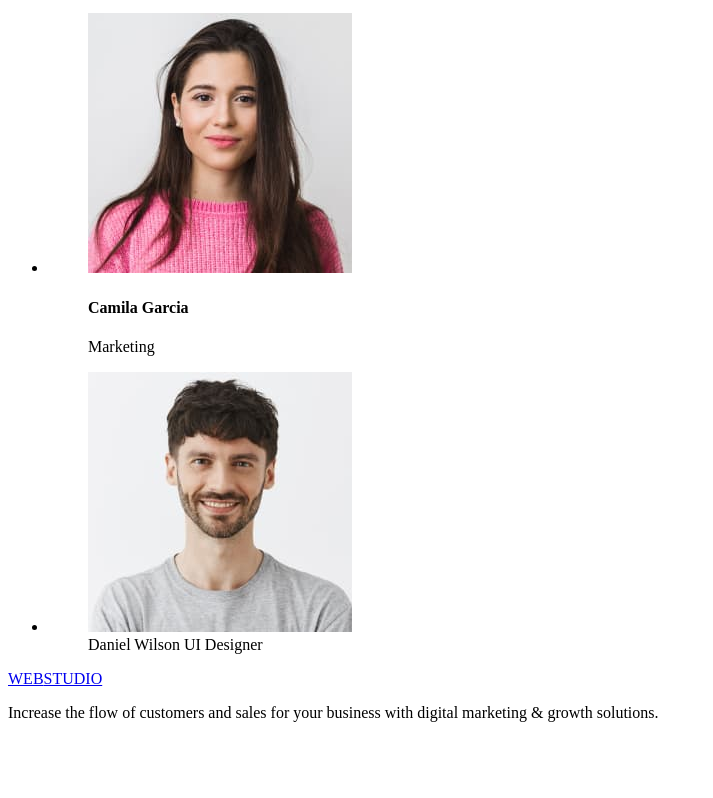
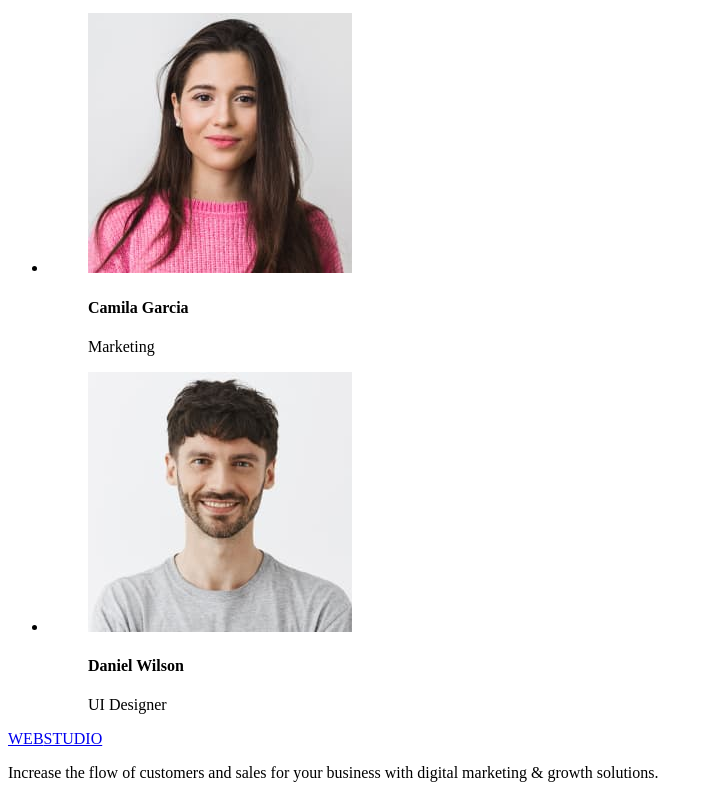
Before and after one commit to Canisa21/goit-markup-hw-01, a plain HTML site: page index.html in a window 1280 px wide. Shown: the part 2313-3111 px from the top of the page, without its empty margins (0-713 px from the left). Before the commit the page ends 3051 px from the top, so only its background shows below. Drawn offline with Linux system fonts and the light colour scheme.

Commit message:
Update index.html

```diff
--- a/index.html
+++ b/index.html
@@ -48,8 +48,8 @@
             <p>
               Research and confirm brands that present the strongest digital
               growth opportunities and minimize risk.Research and confirm brands
-            that present the strongest digital growth opportunities and minimize
-            risk.
+              that present the strongest digital growth opportunities and
+              minimize risk.
             </p>
           </li>
           <li>
@@ -144,7 +144,10 @@
                 width="264"
                 height="260"
               />
-            <figcaption>Daniel Wilson UI Designer</figcaption>
+              <figcaption>
+                <h4>Daniel Wilson</h4>
+                <p>UI Designer</p>
+              </figcaption>
             </figure>
           </li>
         </ul>
```
Lines whose indentation alone changed are shown as unchanged.
